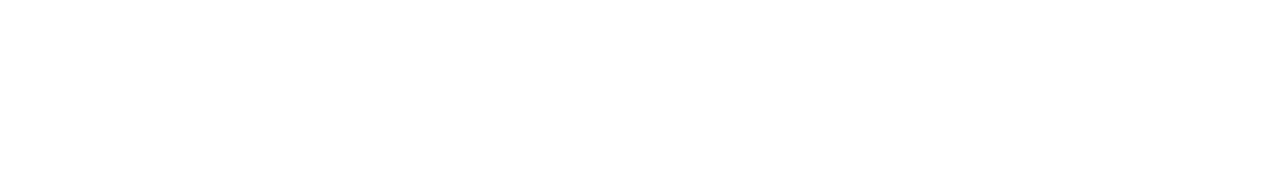
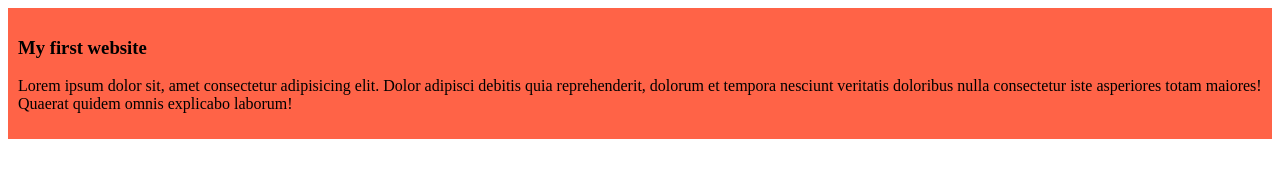
Before and after one commit to Mehedi-p-Hero/my-simple-website, a plain HTML site: page index.html in a window 1280 px wide. Drawn offline with Linux system fonts and the light colour scheme.

Commit message:
added first blong

```diff
--- /dev/null
+++ b/Styles/blog.css
@@ -0,0 +1,4 @@
+div{
+    background-color: tomato;
+    padding: 10px;
+}
--- a/index.html
+++ b/index.html
@@ -4,8 +4,13 @@
     <meta charset="UTF-8">
     <meta name="viewport" content="width=device-width, initial-scale=1.0">
     <title>MY Simple Website</title>
+    <link rel="stylesheet" href="Styles/blog.css">
 </head>
 <body>
+    <div>
+        <h3>My first website</h3>
+        <p>Lorem ipsum dolor sit, amet consectetur adipisicing elit. Dolor adipisci debitis quia reprehenderit, dolorum et tempora nesciunt veritatis doloribus nulla consectetur iste asperiores totam maiores! Quaerat quidem omnis explicabo laborum!</p>
+    </div>
 
 </body>
 </html>
```
